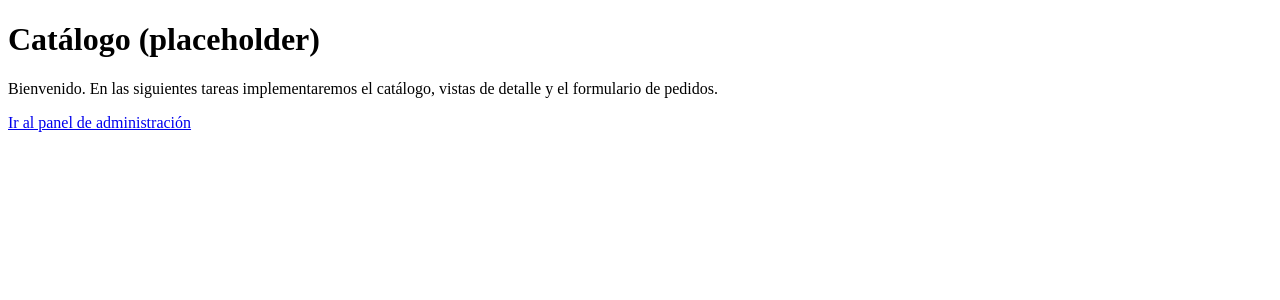
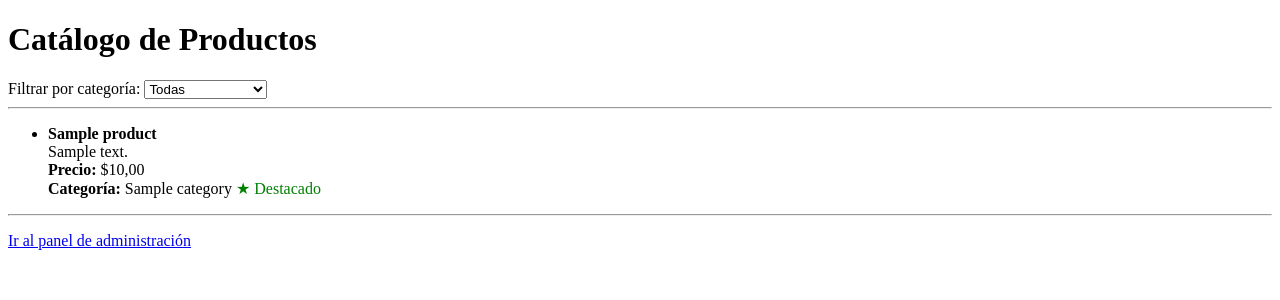
Before and after one commit to ShuliDev/Evaluacion3, a Django app: page / in a window 1280 px wide. Shown: the top 300 px of the page. Run offline with Django 5.2, Linux system fonts and the light colour scheme; tables that the repository leaves empty hold one stand-in row (Sample ...).

Commit message:
Pestaña básica  para mostrar catálogo

```diff
--- a/templates/index.html
+++ b/templates/index.html
@@ -6,8 +6,35 @@
   <title>Catálogo - Tienda de Artículos Personalizados</title>
 </head>
 <body>
-  <h1>Catálogo (placeholder)</h1>
-  <p>Bienvenido. En las siguientes tareas implementaremos el catálogo, vistas de detalle y el formulario de pedidos.</p>
+  <h1>Catálogo de Productos</h1>
+  <form method="get">
+    <label for="categoria">Filtrar por categoría:</label>
+    <select name="categoria" id="categoria" onchange="this.form.submit()">
+      <option value="">Todas</option>
+      {% for cat in categorias %}
+        <option value="{{ cat.slug }}" {% if categoria_seleccionada == cat.slug %}selected{% endif %}>{{ cat.name }}</option>
+      {% endfor %}
+    </select>
+  </form>
+  <hr>
+  <div>
+    {% if productos %}
+      <ul>
+        {% for producto in productos %}
+          <li>
+            <strong>{{ producto.name }}</strong> <br>
+            {{ producto.description }} <br>
+            <b>Precio:</b> ${{ producto.price }} <br>
+            <b>Categoría:</b> {{ producto.category.name }}
+            {% if producto.featured %}<span style="color:green;">★ Destacado</span>{% endif %}
+          </li>
+        {% endfor %}
+      </ul>
+    {% else %}
+      <p>No hay productos en esta categoría.</p>
+    {% endif %}
+  </div>
+  <hr>
   <p><a href="/admin/">Ir al panel de administración</a></p>
 </body>
 </html>
--- a/tiendaOnlineApp/views.py
+++ b/tiendaOnlineApp/views.py
@@ -1,6 +1,16 @@
 from django.shortcuts import render
 
 
+from .models import Product, Category
+
 def index(request):
-	"""Página de inicio (catálogo placeholder)."""
-	return render(request, 'index.html')
+	categoria_slug = request.GET.get('categoria')
+	categorias = Category.objects.all()
+	productos = Product.objects.all()
+	if categoria_slug:
+		productos = productos.filter(category__slug=categoria_slug)
+	return render(request, 'index.html', {
+		'productos': productos,
+		'categorias': categorias,
+		'categoria_seleccionada': categoria_slug,
+	})
```
